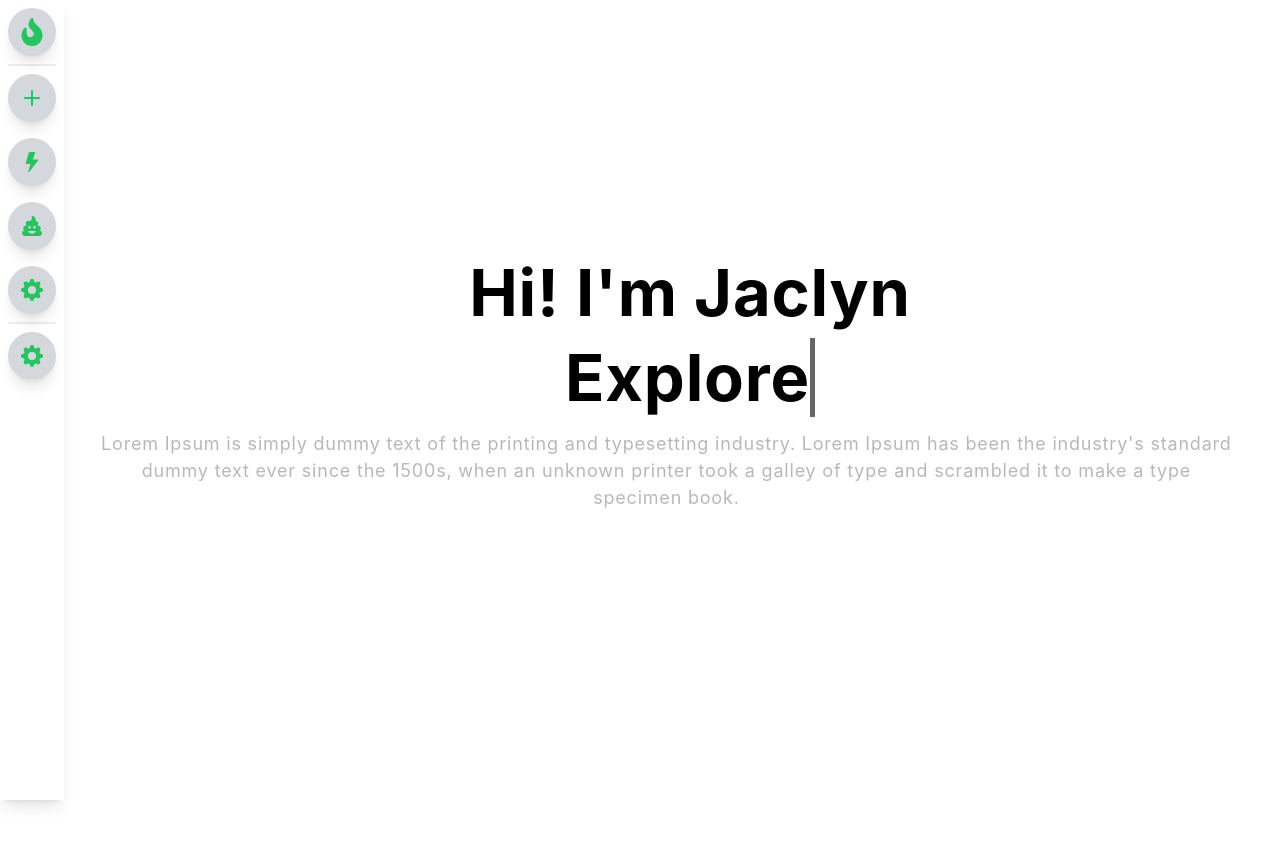
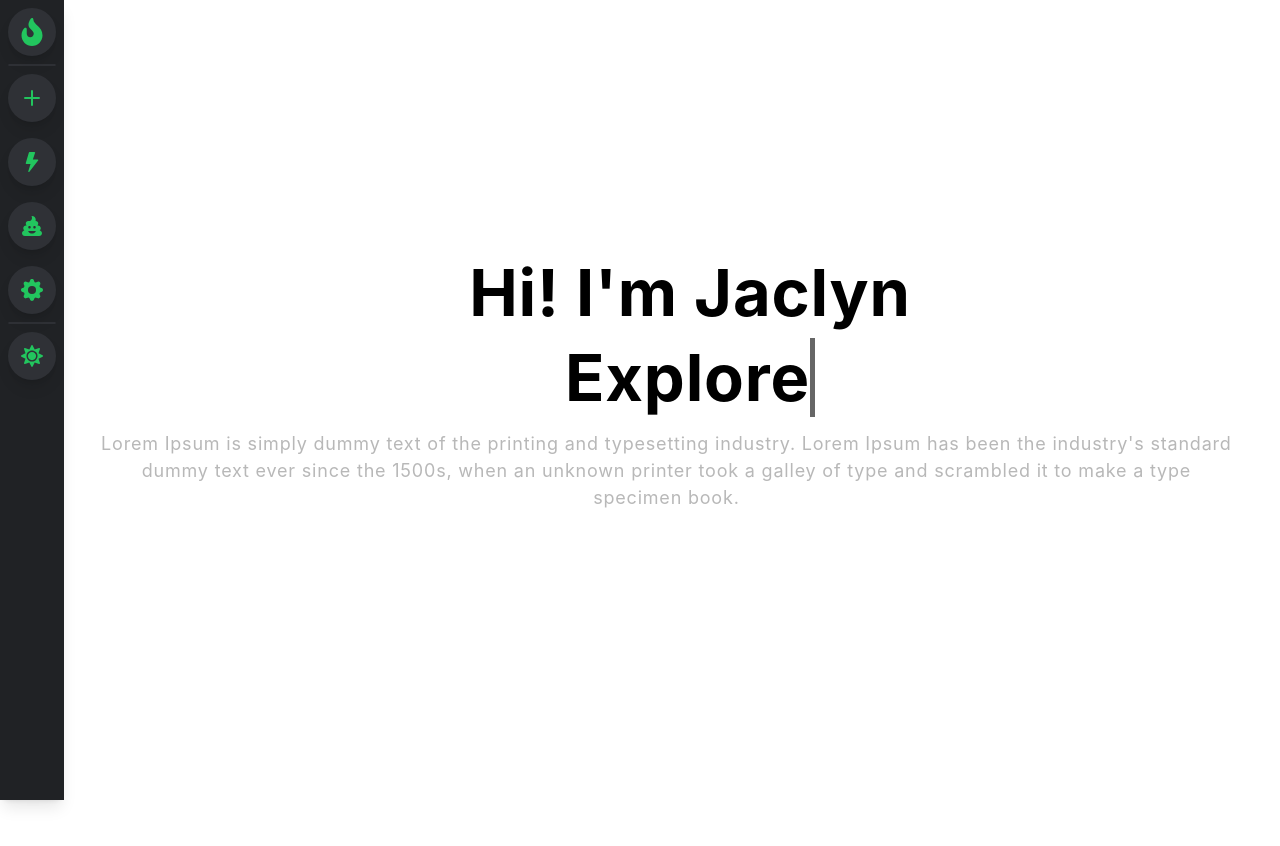
Before and after one commit to JaclynChen/Portfolio, a React (Create React App) app in the folder portfolio/: page / in a window 1280 px wide. Both pictures are taken after a click on the element "tooltip 💡". Shown: the top 846 px of the page. Built offline with nearby package versions, Linux system fonts and the light colour scheme.

Commit message:
Made darkmode for navBar

```diff
--- a/portfolio/src/components/NavBar.js
+++ b/portfolio/src/components/NavBar.js
@@ -1,6 +1,9 @@
 import { Nav } from "react-bootstrap";
 import { BsPlus, BsFillLightningFill, BsGearFill } from "react-icons/bs";
-import { FaFire, FaPoo } from "react-icons/fa";
+import { FaFire, FaPoo, FaSun, FaMoon } from "react-icons/fa";
+
+//hooks
+import useDarkMode from "../hooks/useDarkMode";
 
 import { HashLink } from "react-router-hash-link";
 
@@ -11,11 +14,11 @@ const NavBar = () => {
                   bg-white dark:bg-gray-900 shadow-lg"
     >
       <Nav.Link href="#home">
-        <SideBarIcon icon={<FaFire size="28" />} text={"home"} />
+        <SideBarIcon icon={<FaFire size="28" />} text={"Home"} />
       </Nav.Link>
       <Divider />
       <Nav.Link href="#about">
-        <SideBarIcon icon={<BsPlus size="32" />} text={"about"} />
+        <SideBarIcon icon={<BsPlus size="32" />} text={"About"} />
       </Nav.Link>
       <Nav.Link href="#education">
         <SideBarIcon
@@ -25,17 +28,16 @@ const NavBar = () => {
       </Nav.Link>
 
       <Nav.Link href="#resume">
-        <SideBarIcon icon={<FaPoo size="20" />} text={"resume"} />
+        <SideBarIcon icon={<FaPoo size="20" />} text={"Resume"} />
       </Nav.Link>
 
       <Nav.Link href="#projects">
-        <SideBarIcon icon={<BsGearFill size="22" />} text={"projects"} />
+        <SideBarIcon icon={<BsGearFill size="22" />} text={"Projects"} />
       </Nav.Link>
 
       <Divider />
 
-      {/* light/dark toggle */}
-      <SideBarIcon icon={<BsGearFill size="22" />} />
+      <ThemeIcon />
     </div>
   );
 };
@@ -49,4 +51,22 @@ const SideBarIcon = ({ icon, text = "tooltip 💡" }) => (
 
 const Divider = () => <hr className="sidebar-hr" />;
 
+const ThemeIcon = () => {
+  const [darkTheme, setDarkTheme] = useDarkMode();
+  const handleMode = () => setDarkTheme(!darkTheme);
+  return (
+    <span onClick={handleMode}>
+      {darkTheme ? (
+        <SideBarIcon
+          icon={<FaSun size="22" className="top-navigation-icon" />}
+        />
+      ) : (
+        <SideBarIcon
+          icon={<FaMoon size="22" className="top-navigation-icon" />}
+        />
+      )}
+    </span>
+  );
+};
+
 export default NavBar;
--- /dev/null
+++ b/portfolio/src/hooks/useDarkMode.js
@@ -0,0 +1,43 @@
+
+import { useEffect, useState } from 'react';
+
+const useLocalStorage = (key, initialValue) => {
+  const [storedValue, setStoredValue] = useState(() => {
+    try {
+      const item = window.localStorage.getItem(key);
+      return item ? JSON.parse(item) : initialValue;
+    } catch (error) {
+      console.log(error);
+      return initialValue;
+    }
+  });
+
+  const setValue = (value) => {
+    try {
+      const valueToStore = value instanceof Function ? value(storedValue) : value;
+
+      setStoredValue(valueToStore);
+
+      window.localStorage.setItem(key, JSON.stringify(valueToStore));
+    } catch (error) {
+      console.log(error);
+    }
+  };
+  return [storedValue, setValue];
+};
+
+const useDarkMode = () => {
+  const [enabled, setEnabled] = useLocalStorage('dark-theme');
+  const isEnabled = typeof enabledState === 'undefined' && enabled;
+
+  useEffect(() => {
+    const className = 'dark';
+    const bodyClass = window.document.body.classList;
+
+    isEnabled ? bodyClass.add(className) : bodyClass.remove(className);
+  }, [enabled, isEnabled]);
+
+  return [enabled, setEnabled];
+};
+
+export default useDarkMode;
```
